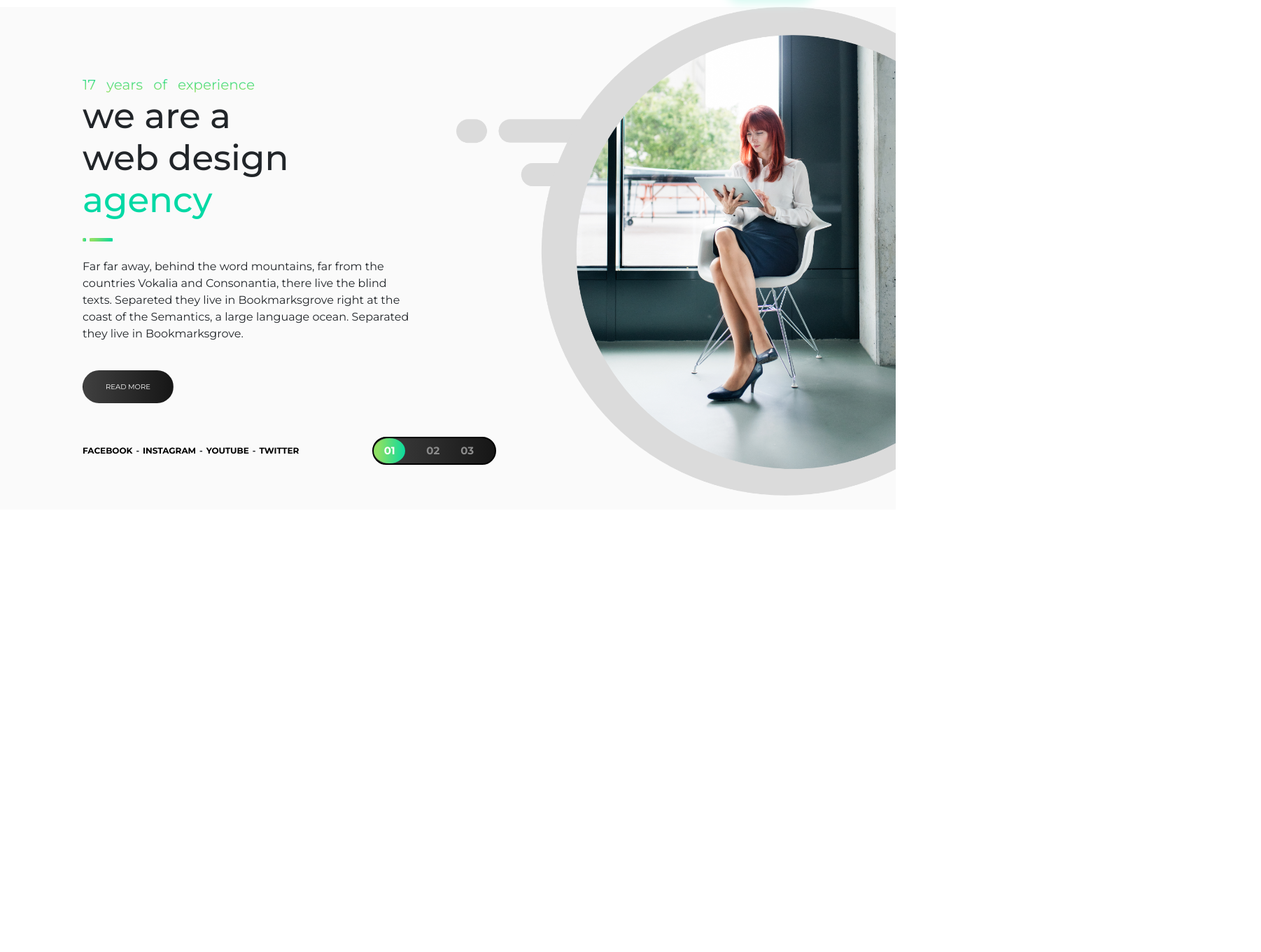
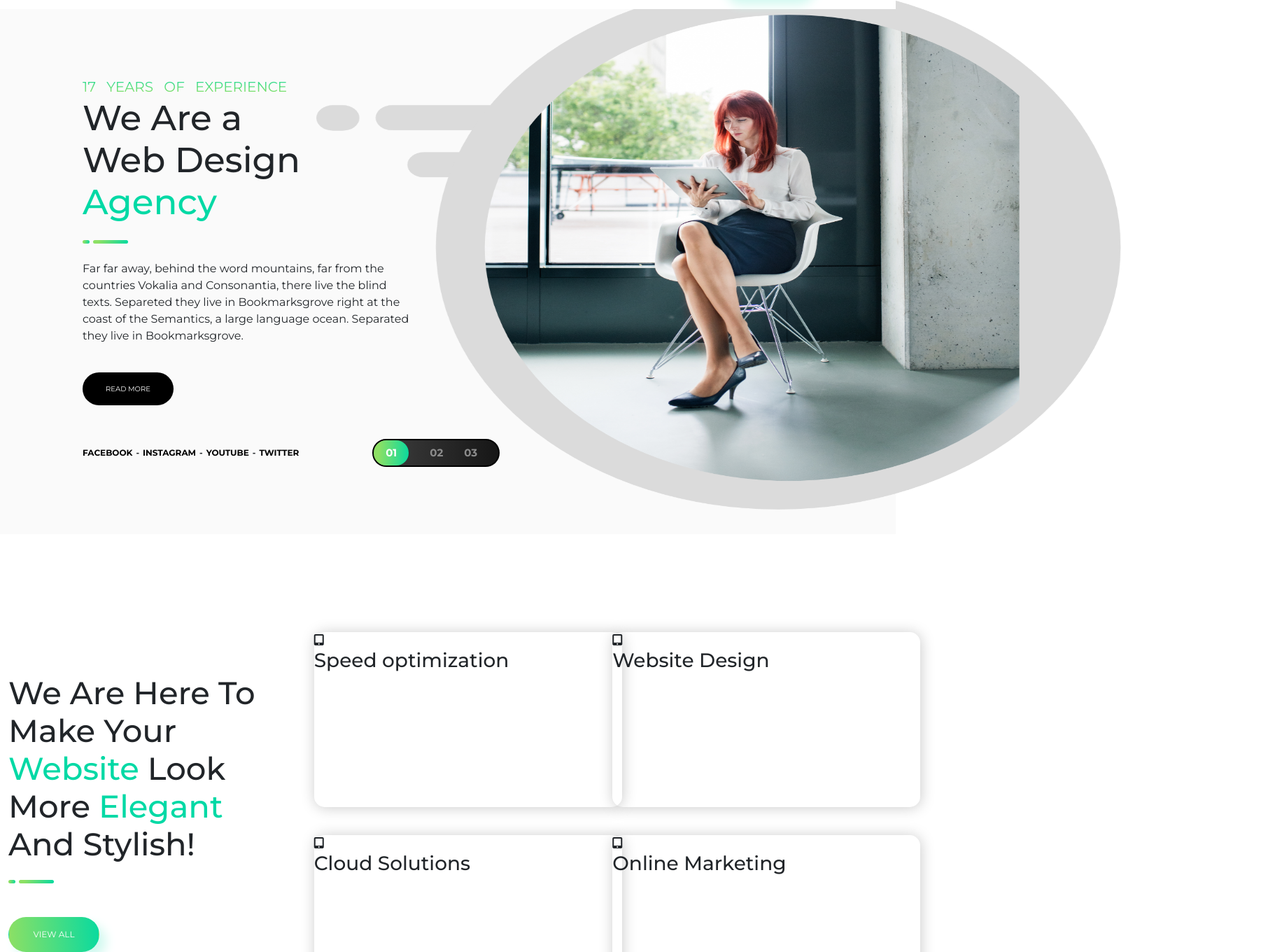
Before and after one commit to Francesco-Alquati/proj-html-vuejs, a Vue app: page / in a window 1280 px wide. Shown: the part 99-1459 px from the top of the page at 70% size, 1802 px wide, since content can reach past the window. Before the commit the page ends 827 px from the top, so only its background shows below. Built offline with nearby package versions, Linux system fonts and the light colour scheme.

Commit message:
[UPD] Created MainTop section and Created cards into that section

```diff
--- a/src/App.vue
+++ b/src/App.vue
@@ -1,11 +1,13 @@
 <script>
 import AppHeader from './components/AppHeader.vue';
-import AppMain from './components/AppMain.vue';
+import AppJumbo from './components/AppJumbo.vue';
+import AppMainTop from './components/AppMainTop.vue';
 
 export default{
   components:{
     AppHeader,
-    AppMain,
+    AppJumbo,
+    AppMainTop
   }
 }
 </script>
@@ -15,7 +17,8 @@ export default{
     <AppHeader />
   </header>
   <main>
-    <AppMain />
+    <AppJumbo />
+    <AppMainTop />
   </main>
   <footer>
 
@@ -24,4 +27,5 @@ export default{
 
 <style lang="scss">
 @import './styles/generals.scss';
+
 </style>
--- a/src/components/AppHeader.vue
+++ b/src/components/AppHeader.vue
@@ -76,7 +76,7 @@ button{
     background: linear-gradient(266deg, rgba(9,218,159,1) 0%, rgba(141,224,100,1) 100%);
     color: white;
     padding: 15px;
-    font-size: 10px;
+    font-size: 12px;
     width: 130px;
     box-shadow: 10px 10px 15px #D2F9F0;
 }
--- a/src/components/AppMain.vue
+++ b/src/components/AppJumbo.vue
@@ -4,12 +4,12 @@ export default {
 }
 </script>
 <template>
-    <main>
+    <div class="jumbo">
         <div class="container">
             <div class="row">
                 <div class="col-6 mt-5 p-5">
-                    <div class="c-gradient-green ws-20 fs-5">17 years of experience</div>
-                    <h2>we are a <br> web design <span class="c-lgreen">agency</span></h2>
+                    <div class="c-gradient-green text-uppercase ws-20 fs-5">17 years of experience</div>
+                    <h2>We Are a <br> Web Design <span class="c-lgreen">Agency</span></h2>
                     <div class="line-container mt-4">
                         <div class="line-s"></div>
                         <div class="line-l"></div>
@@ -38,22 +38,16 @@ export default {
                 </div>
             </div>
         </div>
-    </main>
+    </div>
 </template>
 <style lang="scss" scoped>
-main{
+.jumbo{
     background-color: #FAFAFA;
-    overflow-x: hidden;
 }
 img{
     width: 820px;
 }
-.c-gradient-green{
-    background: rgb(9,218,159);
-    background: linear-gradient(180deg, rgba(9,218,159,1) 0%, rgba(141,224,100,1) 85%);
-    -webkit-background-clip: text;
-    -webkit-text-fill-color: transparent;
-}
+
 .ws-20{
     word-spacing: 10px;
 }
@@ -63,34 +57,21 @@ h2{
 hr{
     width: 50px;
 }
-.c-lgreen{
-    color: #00D9A5;
+button{
+    background-color: black;
+    color: white;
+    padding: 15px;
+    font-size: 10px;
+    width: 130px;
 }
-.line-container{
-    display: flex;
-}
-.line-s{
-    height: 5px;
-    background: rgb(9,218,159);
-    background: linear-gradient(273deg, rgba(9,218,159,1) 0%, rgba(141,224,100,1) 85%);
-    width: 1%;
-    border-radius: 30%;
-    margin-right: 5px;
-}
-.line-l{
-    height: 5px;
-    background: rgb(9,218,159);
-    background: linear-gradient(273deg, rgba(9,218,159,1) 0%, rgba(141,224,100,1) 85%);
-    width: 7%;
-    border-radius: 10%;
-}
-button{
+.jumbo button:hover{
     background: rgb(64,64,64);
     background: linear-gradient(90deg, rgba(64,64,64,1) 0%, rgba(22,22,22,1) 100%);
     color: white;
     padding: 15px;
     font-size: 10px;
     width: 130px;
+    transition: 10s;
 }
 ul{
     display: flex;
@@ -124,10 +105,17 @@ a{
 .slide li:first-of-type{
     background: rgb(9,218,159);
     background: linear-gradient(273deg, rgba(9,218,159,1) 0%, rgba(141,224,100,1) 85%);
-    width: 45px;
+    width: 50px;
     padding: 7px;
-    border-radius: 50%;
+    border-radius: 50px;
     text-align: center;
     color: white;
 }
+img{
+    width: 1150px;
+    height: 750px;
+    position: relative;
+    right: 200px;
+    bottom: 35px;
+}
 </style>
--- /dev/null
+++ b/src/components/AppMainTop.vue
@@ -0,0 +1,73 @@
+<script>
+export default {
+
+}
+</script>
+<template>
+    <main>
+        <div class="container-fluid">
+            <div class="row mt-100">
+                <div class="col-4 mt-100">
+                    <h2 class="text-capitalize">We are here to make your <span class="c-lgreen">Website</span> look more <span class="c-lgreen">Elegant</span> and stylish!</h2>
+                    <div class="line-container mt-4">
+                        <div class="line-s"></div>
+                        <div class="line-l"></div>
+                    </div>
+                    <button class="btn rounded-pill text-uppercase mt-5">view all</button>
+                </div>
+                <div class="col-4">
+                    <div class="cards">
+                        <i class="fas fa-tablet-screen-button"></i>
+                        <h3>Speed optimization</h3>
+                        <p></p>
+                    </div>
+                    <div class="cards">
+                        <i class="fas fa-tablet-screen-button"></i>
+                        <h3>Cloud Solutions</h3>
+                        <p></p>
+                    </div>
+                </div>
+                <div class="col-4">
+                    <div class="cards">
+                        <i class="fas fa-tablet-screen-button"></i>
+                        <h3>Website Design</h3>
+                        <p></p>
+                    </div>
+                    <div class="cards">
+                        <i class="fas fa-tablet-screen-button"></i>
+                        <h3>Online Marketing</h3>
+                        <p></p>
+                    </div>
+                </div>
+            </div>
+        </div>
+    </main>
+</template>
+<style lang="scss" scoped>
+button{
+    background: rgb(9,218,159);
+    background: linear-gradient(266deg, rgba(9,218,159,1) 0%, rgba(141,224,100,1) 100%);
+    color: white;
+    padding: 15px;
+    font-size: 12px;
+    width: 130px;
+    box-shadow: 10px 10px 15px #D2F9F0;
+}
+main{
+    height: 500px;
+}
+.mt-100{
+    margin-top: 100px;
+}
+h2{
+    font-size: 45px;
+}
+.cards {
+    width: 440px;
+    height: 250px;
+    margin: 40px 10px;
+    border-radius: 15px;
+    box-shadow: 1px 1px 20px #cbcbcb;
+
+  }
+</style>
--- a/src/styles/generals.scss
+++ b/src/styles/generals.scss
@@ -10,6 +10,7 @@
 
 body {
     font-family: $main_font;
+    overflow-x: hidden;
 }
 
 ul {
--- a/src/styles/partials/_variables.scss
+++ b/src/styles/partials/_variables.scss
@@ -1 +1,33 @@
 $main_font : 'Montserrat';
+
+.c-lgreen {
+    color: #00D9A5;
+}
+
+.line-container {
+    display: flex;
+}
+
+.line-s {
+    height: 5px;
+    background: rgb(9, 218, 159);
+    background: linear-gradient(273deg, rgba(9, 218, 159, 1) 0%, rgba(141, 224, 100, 1) 85%);
+    width: 10px;
+    border-radius: 20px;
+    margin-right: 5px;
+}
+
+.line-l {
+    height: 5px;
+    background: rgb(9, 218, 159);
+    background: linear-gradient(273deg, rgba(9, 218, 159, 1) 0%, rgba(141, 224, 100, 1) 85%);
+    width: 50px;
+    border-radius: 20px;
+}
+
+.c-gradient-green {
+    background: rgb(9, 218, 159);
+    background: linear-gradient(180deg, rgba(9, 218, 159, 1) 0%, rgba(141, 224, 100, 1) 85%);
+    background-clip: text;
+    -webkit-text-fill-color: transparent;
+}
```
